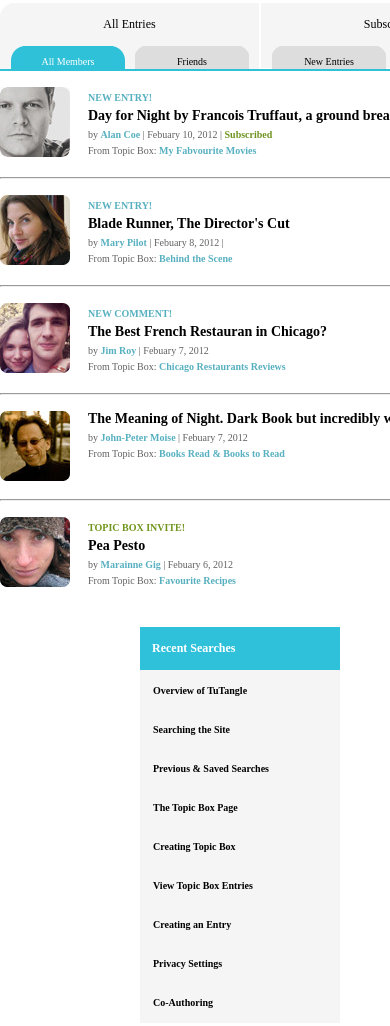
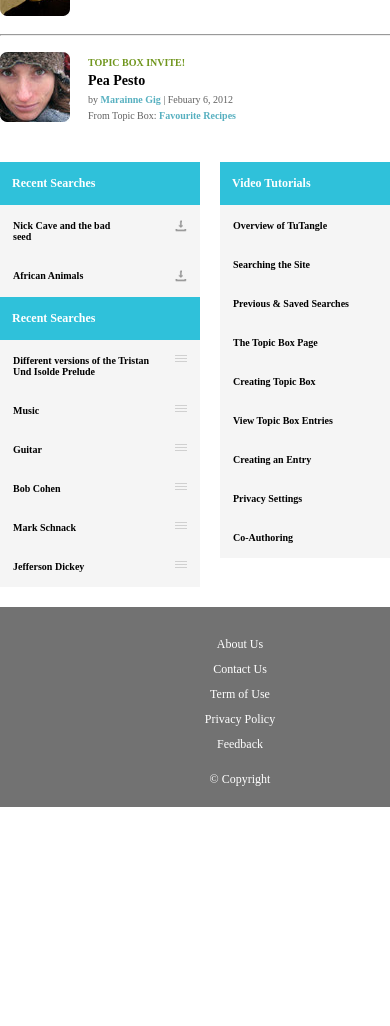
Before and after one commit to SonishMaharjan/sonishmaharjan.github.io, a plain HTML site: page tutangle_responsive/index.html in a window 390 px wide. Shown: the part 720-1746 px from the top of the page. After the commit the page ends 1527 px from the top, so only its background shows below. Drawn offline with Linux system fonts and the light colour scheme; a web font is replaced by a local one.

Commit message:
recent searched move down

```diff
--- a/tutangle_responsive/css/layout.css
+++ b/tutangle_responsive/css/layout.css
@@ -74,8 +74,13 @@ body {
 /*  */
 
 .body-left {
-  width: 29.940119%;
-  margin: 20px auto;
+  display: none;
+}
+
+.body-left-sm {
+  float: left;
+  width: 40%;
+  margin: 20px 0;
   min-width: 200px;
 }
 
@@ -85,11 +90,22 @@ body {
 }
 
 .video-tutorial-wrapper {
-  width: 17.56487%;
-  min-width: 200px;
+  width: 40%;
+  /* min-width: 200px; */
   margin: 20px auto;
-  /* float: right; */
+  margin-left: 20px;
+  float: left;
 }
+
+.bottom-searches-wrapper-sm {
+  overflow: auto;
+  /* margin: 30px; */
+  /* border: 30px solid blue; */
+  /* ***********  remove width */
+  /* width: 50%;
+  margin: auto; */
+}
+
 @media screen and (min-width: 768px) {
   body {
     min-width: 48em;
@@ -145,11 +161,15 @@ body {
   }
 
   .body-left {
+    display: block;
     margin: 0;
     float: left;
     width: 196px;
   }
 
+  .body-left-sm {
+    display: none;
+  }
   .body-right {
     float: right;
     width: 720px;
--- a/tutangle_responsive/index.html
+++ b/tutangle_responsive/index.html
@@ -366,9 +366,86 @@
             </div>
             <div class="entries-body"></div>
           </div>
+          <!--  -->
+
+          <div class="bottom-searches-wrapper-sm">
+            <div class="body-left-sm">
+              <div class="recent-searches-wrapper">
+                <div class="recent-seraches">
+                  <div class="recent-searches-heading">Recent Searches</div>
+                  <div class="recent-searches-body">
+                    <ul class="recent-searches-list">
+                      <li class="recent-searches-item">
+                        <div class="recent-searches-text">
+                          Nick Cave and the bad seed
+                        </div>
+                        <span class="recent-searches-icon">
+                          <img src="images/download-icon.png" alt=""
+                        /></span>
+                      </li>
+                      <li class="recent-searches-item">
+                        <div class="recent-searches-text">African Animals</div>
+                        <span class="recent-searches-icon">
+                          <img src="images/download-icon.png" alt=""
+                        /></span>
+                      </li>
+                    </ul>
+                  </div>
+                </div>
+              </div>
+
+              <div class="recent-searches-wrapper">
+                <div class="recent-seraches">
+                  <div class="recent-searches-heading">Recent Searches</div>
+                  <div class="recent-searches-body recent-searches-left-bottom">
+                    <ul class="recent-searches-list">
+                      <li class="recent-searches-item">
+                        <div class="bottom-recent-searches-text">
+                          Different versions of the Tristan Und Isolde Prelude
+                        </div>
+                        <span class="recent-searches-icon">
+                          <img src="images/hamburger-icon.png" alt=""
+                        /></span>
+                      </li>
+                      <li class="recent-searches-item">
+                        Music
+                        <span class="recent-searches-icon">
+                          <img src="images/hamburger-icon.png" alt=""
+                        /></span>
+                      </li>
+                      <li class="recent-searches-item">
+                        Guitar
+                        <span class="recent-searches-icon">
+                          <img src="images/hamburger-icon.png" alt=""
+                        /></span>
+                      </li>
+                      <li class="recent-searches-item">
+                        Bob Cohen
+                        <span class="recent-searches-icon">
+                          <img src="images/hamburger-icon.png" alt=""
+                        /></span>
+                      </li>
+                      <li class="recent-searches-item">
+                        Mark Schnack
+                        <span class="recent-searches-icon">
+                          <img src="images/hamburger-icon.png" alt=""
+                        /></span>
+                      </li>
+                      <li class="recent-searches-item">
+                        Jefferson Dickey
+                        <span class="recent-searches-icon">
+                          <img src="images/hamburger-icon.png" alt=""
+                        /></span>
+                      </li>
+                    </ul>
+                  </div>
+                </div>
+              </div>
+            </div>
+            <!--  -->
             <div class="video-tutorial-wrapper">
               <div class="recent-seaches">
-              <div class="recent-searches-heading">Recent Searches</div>
+                <div class="recent-searches-heading">Video Tutorials</div>
                 <div class="recent-searches-body recent-searches-right">
                   <ul class="recent-searches-list">
                     <li class="recent-searches-item">Overview of TuTangle</li>
@@ -383,6 +460,7 @@
                     <li class="recent-searches-item">Privacy Settings</li>
                     <li class="recent-searches-item">Co-Authoring</li>
                   </ul>
+                </div>
               </div>
             </div>
           </div>
```
Lines whose indentation alone changed are shown as unchanged.
